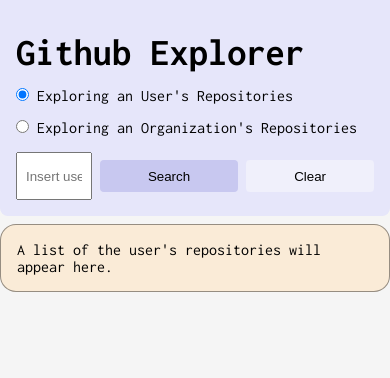
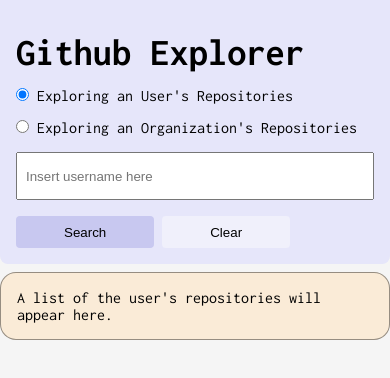
Before and after one commit to ygordimas/github-explorer, a React app: page / in a window 390 px wide. Shown: the top 378 px of the page. Built offline with nearby package versions, Linux system fonts and the light colour scheme.

Commit message:
media queries for header input and buttons elements

```diff
--- a/src/components/SearchUser.tsx
+++ b/src/components/SearchUser.tsx
@@ -8,6 +8,19 @@
   align-items: center;
   width: 100%;
   margin-top: 1rem;
+
+  div {
+    display: flex;
+
+    @media screen and (max-width: 767px) {
+      margin-top: 1rem;
+    }
+  }
+
+  @media screen and (max-width: 767px) {
+    flex-direction: column;
+    align-items: flex-start;
+  }
 `;
 
 const StyledInput = styled.input`
@@ -41,10 +54,18 @@
 
   & + button {
     background-color: ${lighten(0.1, "#c8c8f0")};
+
+    @media screen and (max-width: 767px) {
+      margin-left: 0.5rem;
+    }
   }
 
   & + button:hover {
     background-color: ${lighten(0.2, "#c8c8f0")};
+  }
+
+  @media screen and (max-width: 767px) {
+    margin-left: 0;
   }
 `;
 
@@ -93,6 +114,7 @@
           }
         }}
       />
+      <div>
         <StyledButton
           onClick={() => {
             setUsername(usernameInput);
@@ -103,6 +125,7 @@
         </StyledButton>
 
         <StyledButton onClick={() => handleClear()}>Clear</StyledButton>
+      </div>
     </Container>
   );
 }
```
Lines whose indentation alone changed are shown as unchanged.
